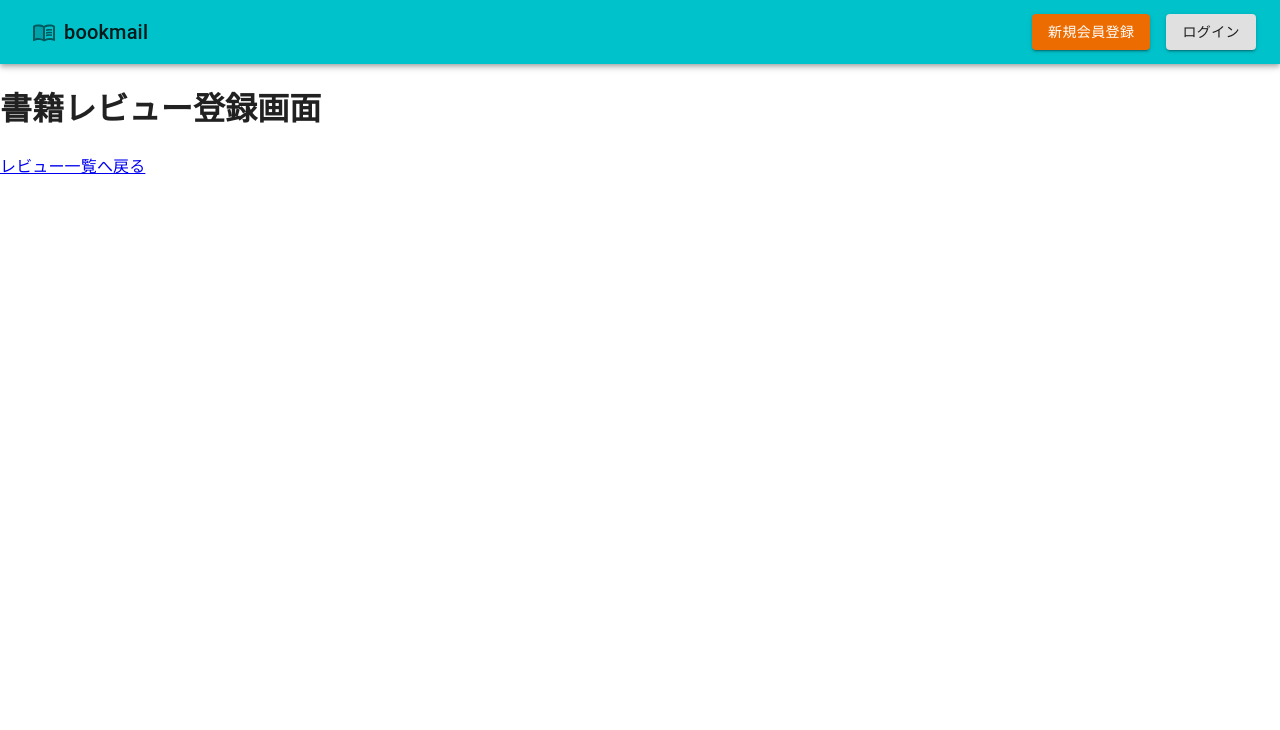
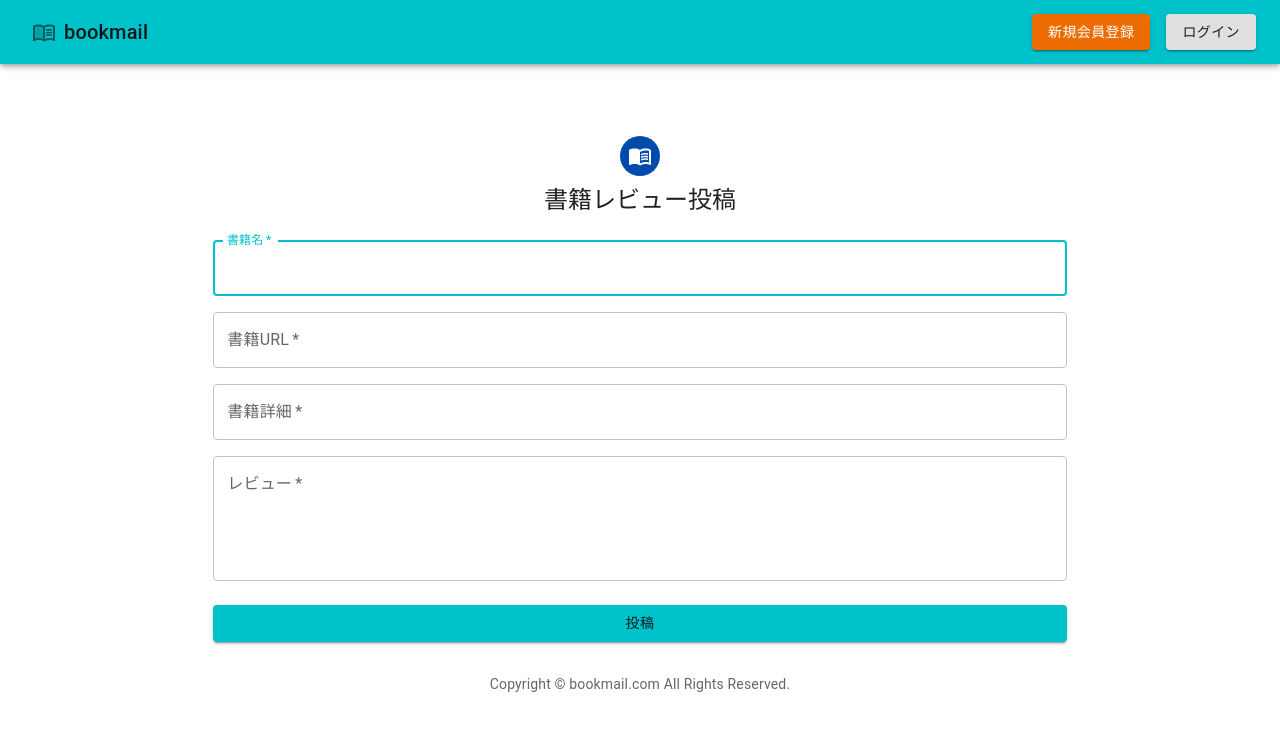
Before and after one commit to nns7/react-stations-bookapp, a React (Create React App) app: page /new in a window 1280 px wide. Shown: the top 730 px of the page. Built offline with nearby package versions, Linux system fonts and the light colour scheme.

Commit message:
:art: 書籍レビュー登録画面のデザインを作成。

```diff
--- a/src/pages/ReviewAdd.tsx
+++ b/src/pages/ReviewAdd.tsx
@@ -1,14 +1,95 @@
+import { MenuBook } from "@mui/icons-material";
+import {
+  Avatar,
+  Box,
+  Button,
+  Grid,
+  TextField,
+  Typography,
+} from "@mui/material";
 import * as React from "react";
-import { Link } from "react-router-dom";
+import Footer from "../components/Footer";
 
 const ReviewAdd = () => {
   return (
-    <>
-      <h1>書籍レビュー登録画面</h1>
-      <div>
-        <Link to={`/`}>レビュー一覧へ戻る</Link>
-      </div>
-    </>
+    <Grid container component="main" maxWidth="xs">
+      <Grid item xs={1} sm={1} md={2} />
+      <Grid item xs={10} sm={10} md={8}>
+        <Box
+          sx={{
+            marginTop: 8,
+            display: "flex",
+            flexDirection: "column",
+            alignItems: "center",
+          }}
+        >
+          <Avatar sx={{ m: 1, bgcolor: "secondary.main" }}>
+            <MenuBook />
+          </Avatar>
+          <Typography component="h1" variant="h5">
+            書籍レビュー投稿
+          </Typography>
+          <Box component="form" noValidate sx={{ mt: 3 }}>
+            <Grid container spacing={2}>
+              <Grid item xs={12}>
+                <TextField
+                  autoComplete="book-title"
+                  name="title"
+                  required
+                  fullWidth
+                  id="title"
+                  label="書籍名"
+                  autoFocus
+                />
+              </Grid>
+              <Grid item xs={12}>
+                <TextField
+                  required
+                  fullWidth
+                  id="url"
+                  label="書籍URL"
+                  name="url"
+                  autoComplete="book-url"
+                />
+              </Grid>
+              <Grid item xs={12}>
+                <TextField
+                  required
+                  fullWidth
+                  id="detail"
+                  label="書籍詳細"
+                  name="detail"
+                  autoComplete="book-detail"
+                  multiline
+                />
+              </Grid>
+              <Grid item xs={12}>
+                <TextField
+                  required
+                  fullWidth
+                  name="review"
+                  label="レビュー"
+                  id="review"
+                  autoComplete="book-review"
+                  multiline
+                  rows={4}
+                />
+              </Grid>
+            </Grid>
+            <Button
+              type="submit"
+              fullWidth
+              variant="contained"
+              sx={{ mt: 3, mb: 2 }}
+            >
+              投稿
+            </Button>
+          </Box>
+        </Box>
+      </Grid>
+
+      <Footer />
+    </Grid>
   );
 };
 
```
